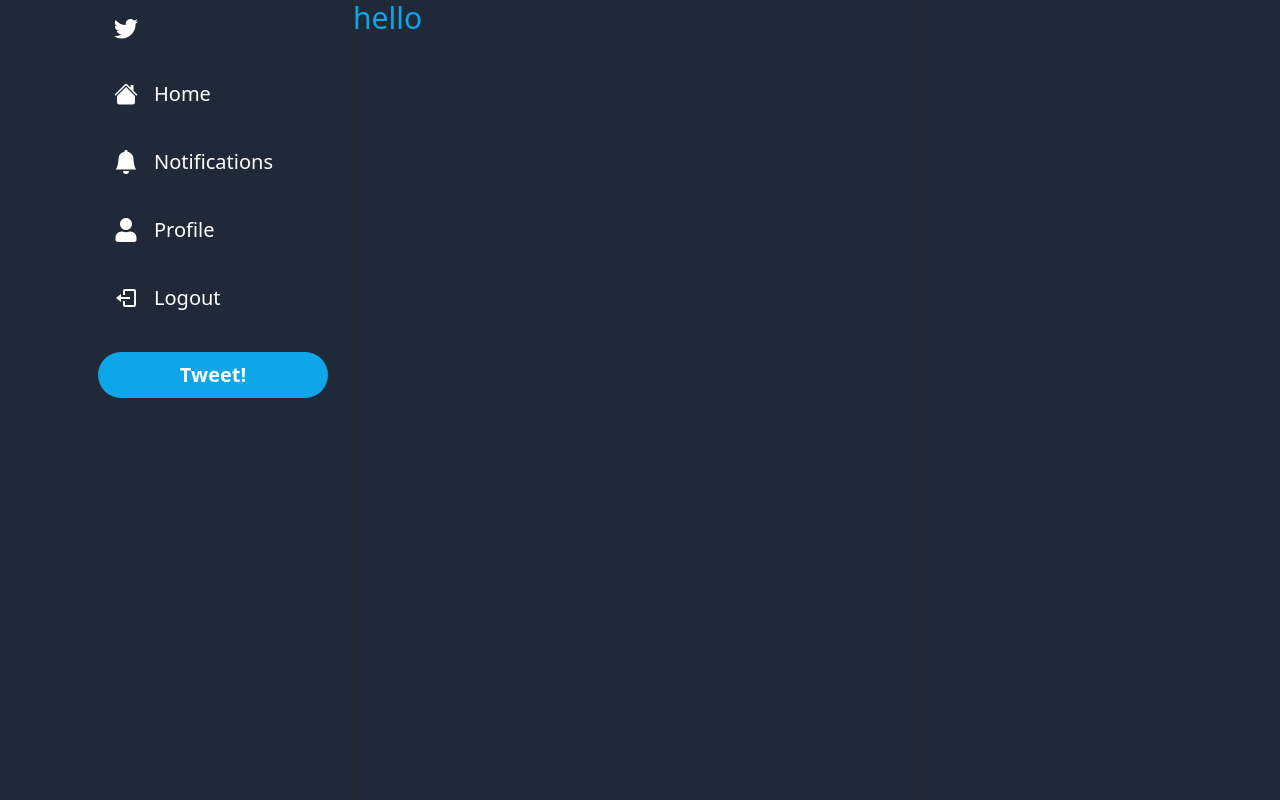
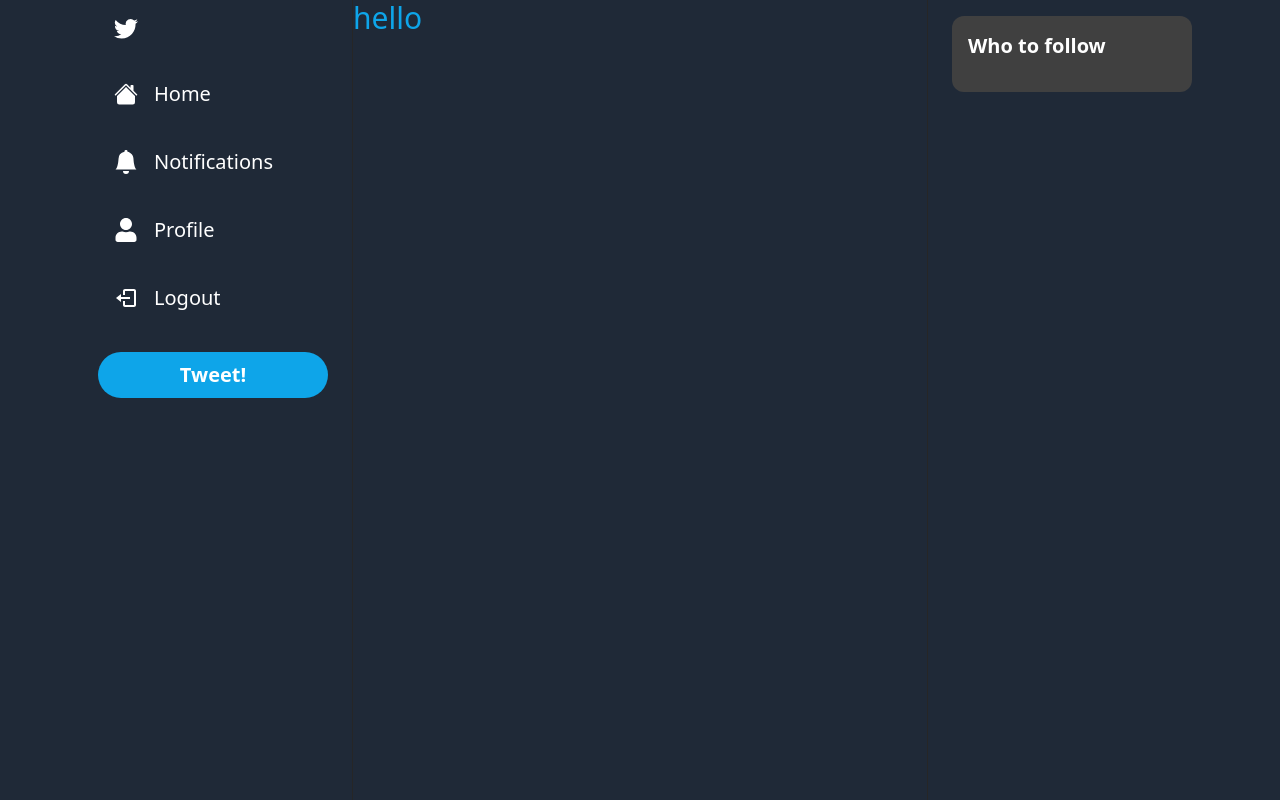
Before and after one commit to filiptrifunovic-mile/tweet-clone, a Next.js app: page / in a window 1280 px wide. Built offline with nearby package versions, Linux system fonts and the light colour scheme.

Commit message:
follow bar

```diff
--- a/components/Layout.tsx
+++ b/components/Layout.tsx
@@ -1,3 +1,4 @@
+import FollowBar from "./layout/FollowBar";
 import Sidebar from "./layout/Sidebar";
 
 interface LayoutProps {
@@ -13,6 +14,7 @@ const Layout: React.FC<LayoutProps> = ({ children }) => {
           <div className="col-span-3 lg:col-span-2 border-x-[1px] border-neutral-800">
             {children}
           </div>
+          <FollowBar />
         </div>
       </div>
     </div>
--- /dev/null
+++ b/components/layout/FollowBar.tsx
@@ -0,0 +1,12 @@
+const FollowBar = () => {
+  return (
+    <div className="px-6 py-4 hidden lg:block">
+      <div className="bg-neutral-700 rounded-xl p-4">
+        <h2 className="text-white text-xl font-semibold">Who to follow</h2>
+        <div className="flex flex-col gap-6 mt-4"></div>
+      </div>
+    </div>
+  );
+};
+
+export default FollowBar;
```
